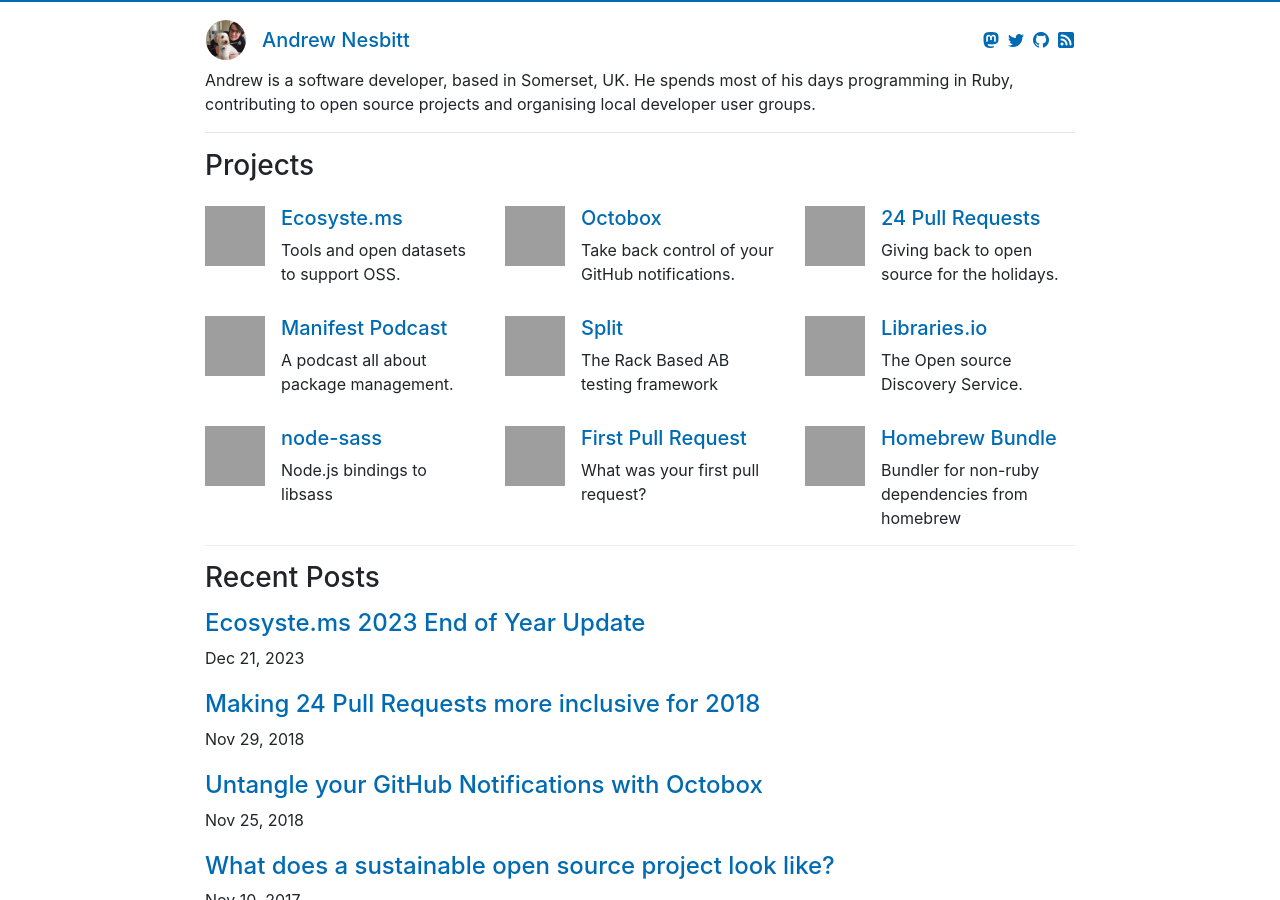
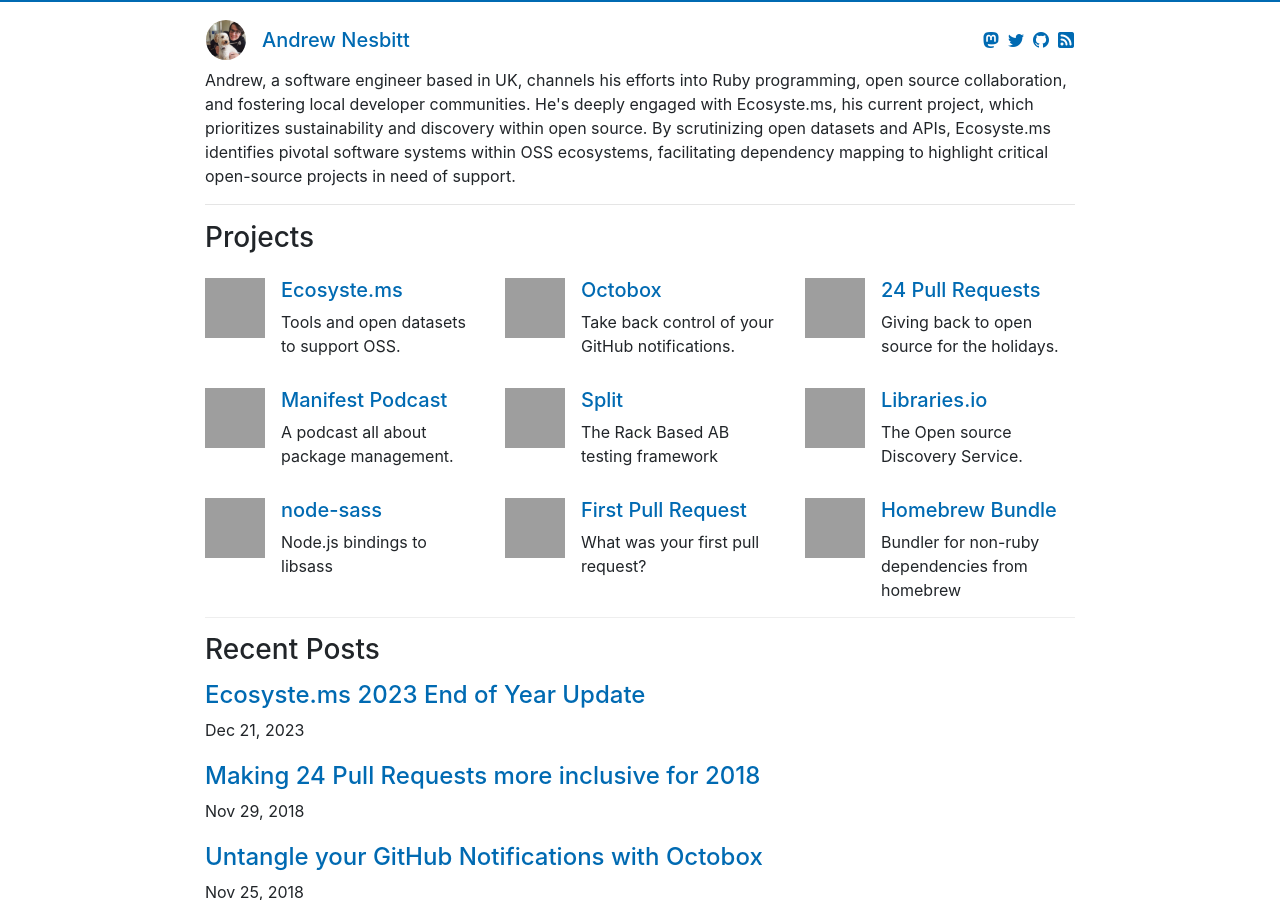
Before and after one commit to andrew/nesbitt.io, a Jekyll site: the page built from index.md, in a window 1280 px wide and 900 px high, cut to the strip 0-900 px from the top of the window. Built offline with Jekyll 4.4.1, drawn with Linux system fonts in a browser that asks for light colours; grey boxes are pictures that could not be loaded.

Commit message:
Update bio in home.html

```diff
--- a/_layouts/home.html
+++ b/_layouts/home.html
@@ -5,7 +5,7 @@
 
 <div class="row">
   <div class="col-12">
-    Andrew is a software developer, based in Somerset, UK. He spends most of his days programming in Ruby, contributing to open source projects and organising local developer user groups.
+    Andrew, a software engineer based in UK, channels his efforts into Ruby programming, open source collaboration, and fostering local developer communities. He's deeply engaged with Ecosyste.ms, his current project, which prioritizes sustainability and discovery within open source. By scrutinizing open datasets and APIs, Ecosyste.ms identifies pivotal software systems within OSS ecosystems, facilitating dependency mapping to highlight critical open-source projects in need of support.
   </div>
 </div>
 <hr>
```
